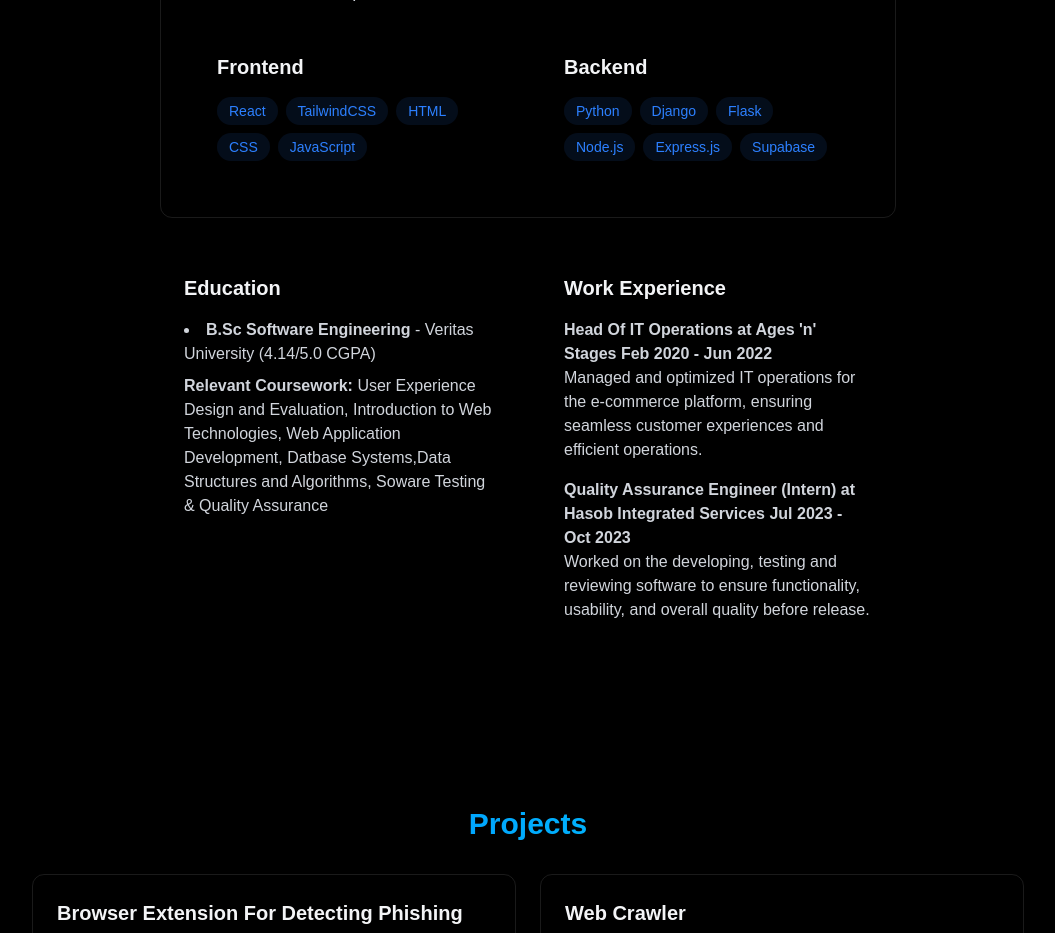
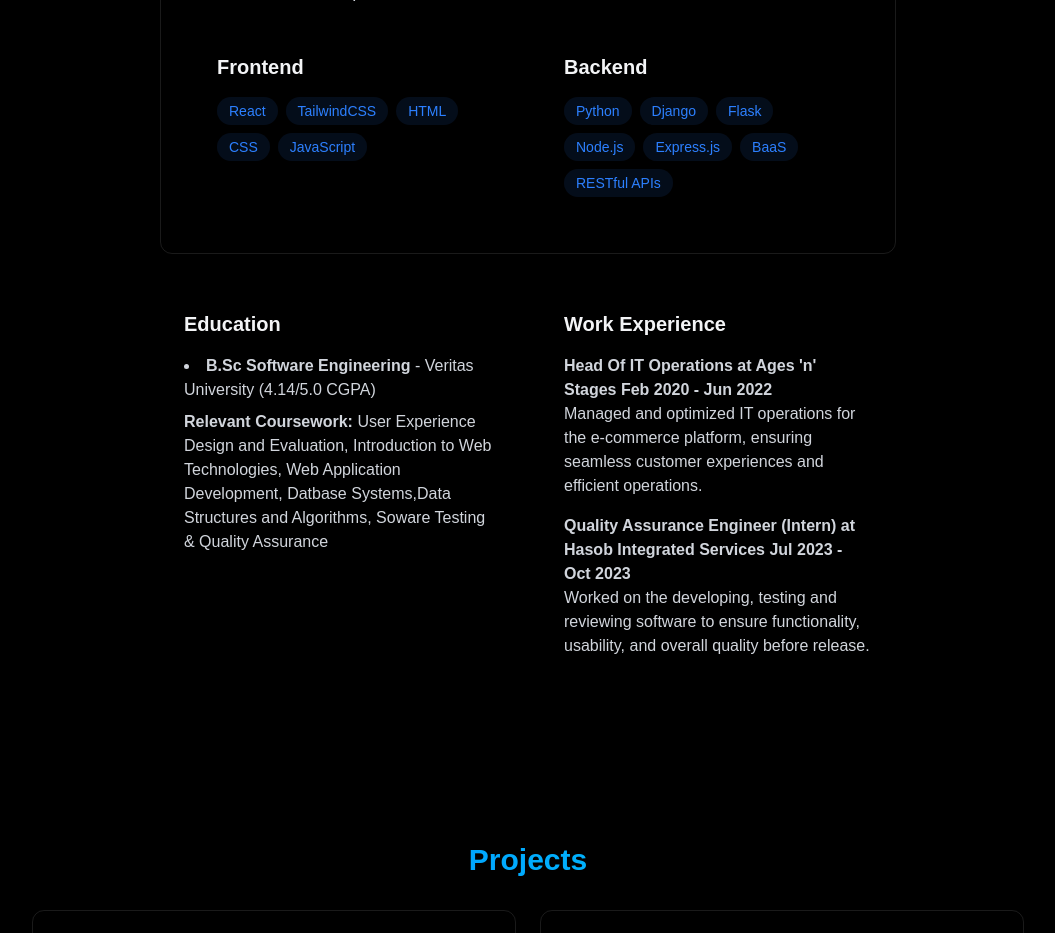
Before and after one commit to ch4rm78/kenny-portfolio, a React (Vite) app: page / in a window 1280 px wide. Shown: the part 1060-1993 px from the top of the page, without its empty margins (112-1167 px from the left). Built offline with nearby package versions, Linux system fonts and the light colour scheme; no server answers.

Commit message:
minor updates

```diff
--- a/src/components/section/About.jsx
+++ b/src/components/section/About.jsx
@@ -4,7 +4,7 @@ import RevealOnScroll from '../RevealOnScroll'
 const About = () => {
 
     const frontendSkills = ["React", "TailwindCSS", "HTML", "CSS", "JavaScript"]
-    const backendSkills = ["Python", "Django", "Flask", "Node.js", "Express.js", "Supabase"]
+    const backendSkills = ["Python", "Django", "Flask", "Node.js", "Express.js", "BaaS", "RESTful APIs"]
 
   return (
     <section id='about' className='min-h-screen flex items-center justify-center py-20'>
```
